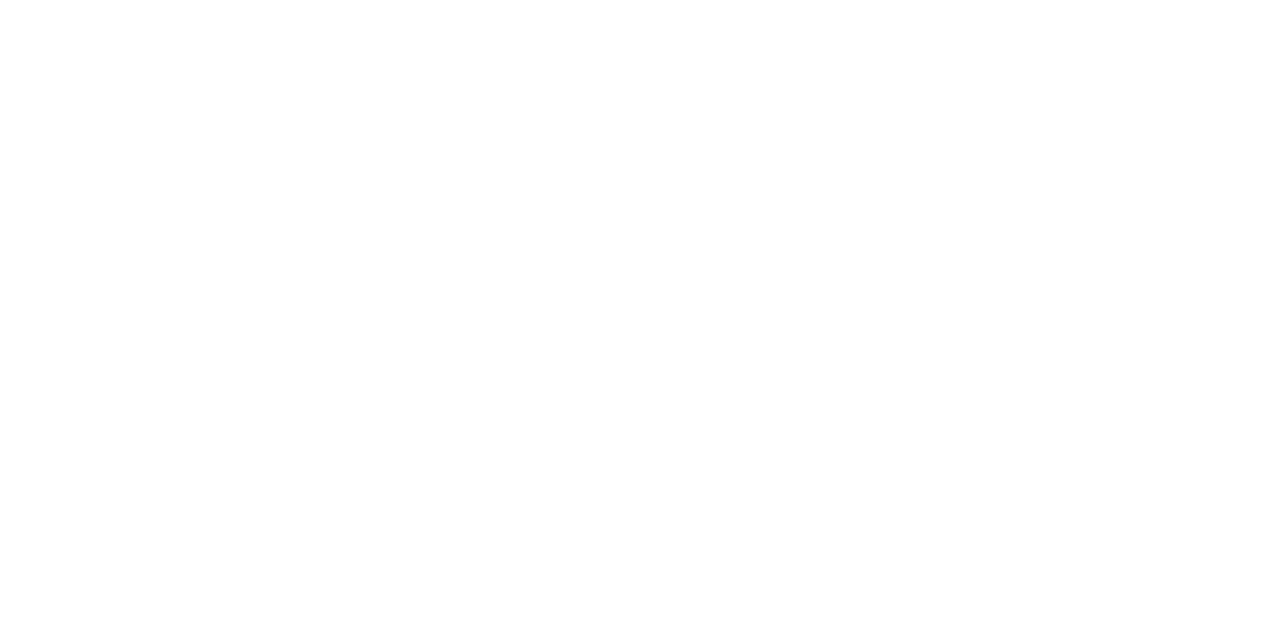
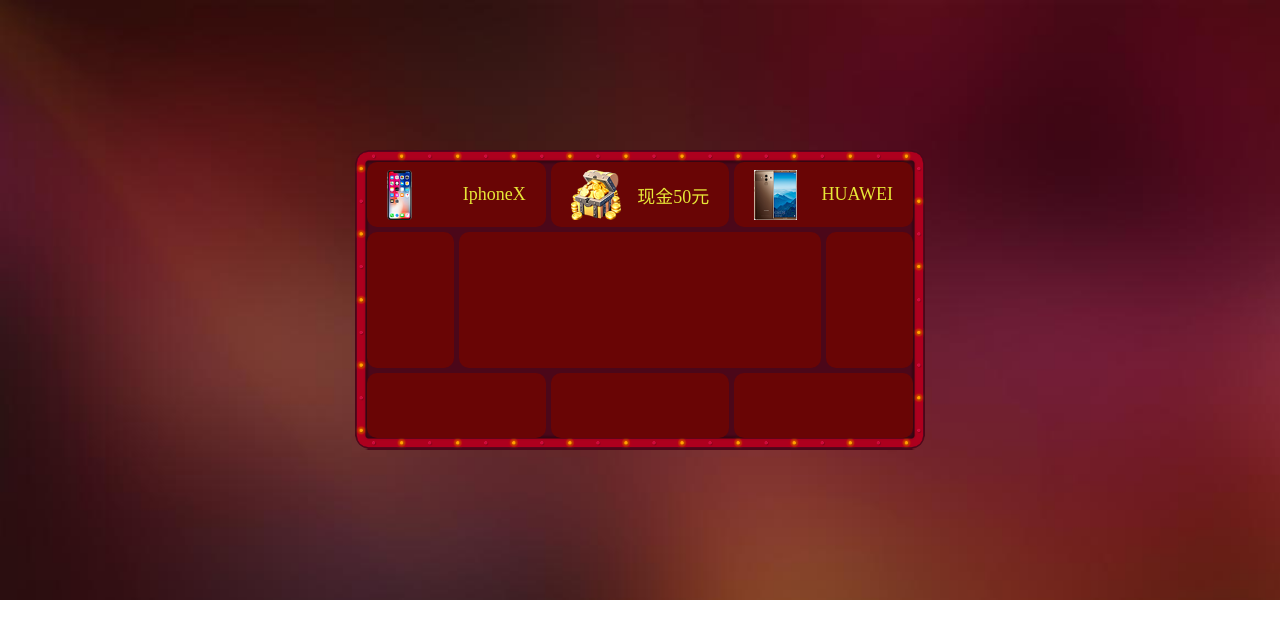
Before and after one commit to wangjm12138/DuyiLearning, a plain HTML site: page xiaomi/jsOperation/lottery.html in a window 1280 px wide. Drawn offline with Linux system fonts and the light colour scheme.

Commit message:
lottery half

```diff
--- a/xiaomi/jsOperation/lottery.css
+++ b/xiaomi/jsOperation/lottery.css
@@ -0,0 +1,101 @@
+* {
+    margin: 0;
+    padding: 0;
+    box-sizing: border-box;
+}
+
+.bg {
+    width: 100%;
+    height: 600px;
+    background-image: url(./img/banner-bg.jpg);
+    background-size: cover;
+    display: flex;
+    justify-content: center;
+    align-items: center;
+}
+
+.container {
+    display: grid;
+    width: 570px;
+    height: 300px;
+    grid-template-columns: repeat(6, 1fr);
+    grid-template-rows: repeat(4, 1fr);
+    /* margin: 100px auto; */
+    background-image: url(./img/bg.png);
+    background-size: contain;
+    gap: 5px;
+    padding: 12px;
+}
+
+.item {
+
+    background-color: #690505;
+    border-radius: 10px;
+    text-align: center;
+}
+
+.item1 {
+    grid-area: 1/1/2/3;
+    background-image: url(./img/prize_1.png);
+    background-repeat: no-repeat;
+    background-size: auto 50px;
+    background-position: 20px;
+    display: flex;
+    justify-content: right;
+    align-items: center;
+    padding-right: 20px;
+    color: rgb(231, 231, 55);
+    font-size: 18px;
+}
+
+.item2 {
+    grid-area: 1/3/2/5;
+    background-image: url(./img/prize_2.png);
+    background-repeat: no-repeat;
+    background-size: auto 50px;
+    background-position: 20px;
+    display: flex;
+    justify-content: right;
+    align-items: center;
+    padding-right: 20px;
+    color: rgb(231, 231, 55);
+    font-size: 18px;
+}
+
+.item3 {
+    grid-area: 1/5/2/7;
+    background-image: url(./img/prize_3.png);
+    background-repeat: no-repeat;
+    background-size: auto 50px;
+    background-position: 20px;
+    display: flex;
+    justify-content: right;
+    align-items: center;
+    padding-right: 20px;
+    color: rgb(231, 231, 55);
+    font-size: 18px;
+}
+
+.item4 {
+    grid-area: 2/1/4/2;
+}
+
+.item5 {
+    grid-area: 2/2/4/6;
+}
+
+.item6 {
+    grid-area: 2/6/4/7;
+}
+
+.item7 {
+    grid-area: 4/1/5/3;
+}
+
+.item8 {
+    grid-area: 4/3/5/5;
+}
+
+.item9 {
+    grid-area: 4/5/5/7;
+}
--- a/xiaomi/jsOperation/lottery.html
+++ b/xiaomi/jsOperation/lottery.html
@@ -4,25 +4,26 @@
     <meta charset="UTF-8">
     <meta name="viewport" content="width=device-width, initial-scale=1.0">
     <title>Document</title>
+    <link rel="stylesheet" href="./lottery.css">
 </head>
 <body>
-    <div class="container">
-        <div class="lottery">
-            <div class="top">
-                <div></div>
-                <div></div>
-                <div></div>
+    <div class="bg">
+        <div class="container">
+            <div class="item item1">
+                <span>IphoneX</span>
             </div>
-            <div class="middle">
-                <div></div>
-                <div></div>
-                <div></div>
+            <div class="item item2">
+                <span>现金50元</span>
             </div>
-            <div class="bottom">
-                <div></div>
-                <div></div>
-                <div></div>
+            <div class="item item3">
+                <span>HUAWEI</span>
             </div>
+            <div class="item item4"></div>
+            <div class="item item5"></div>
+            <div class="item item6"></div>
+            <div class="item item7"></div>
+            <div class="item item8"></div>
+            <div class="item item9"></div>
         </div>
     </div>
 </body>
```
